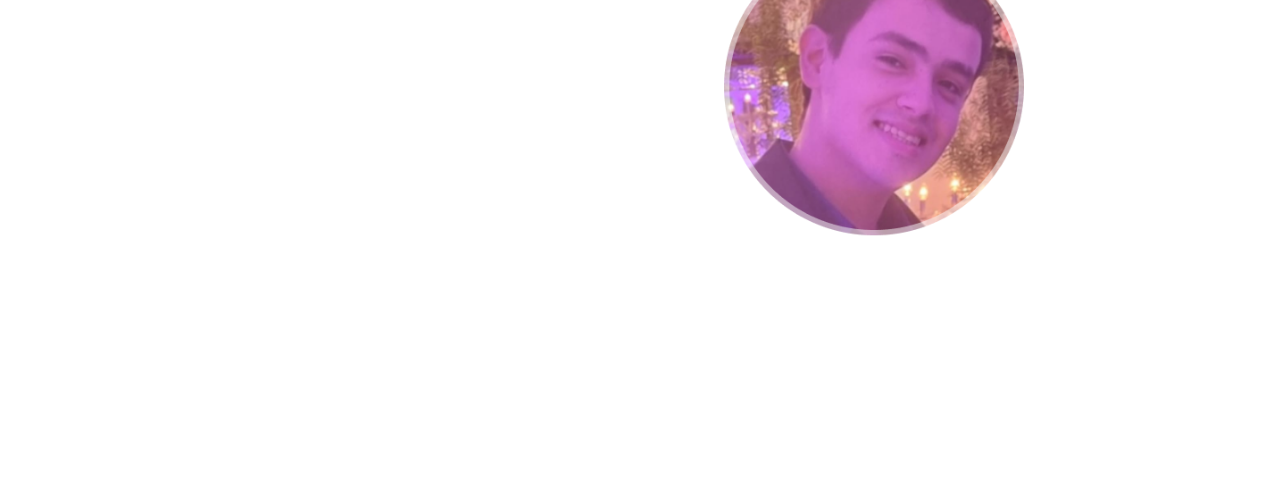
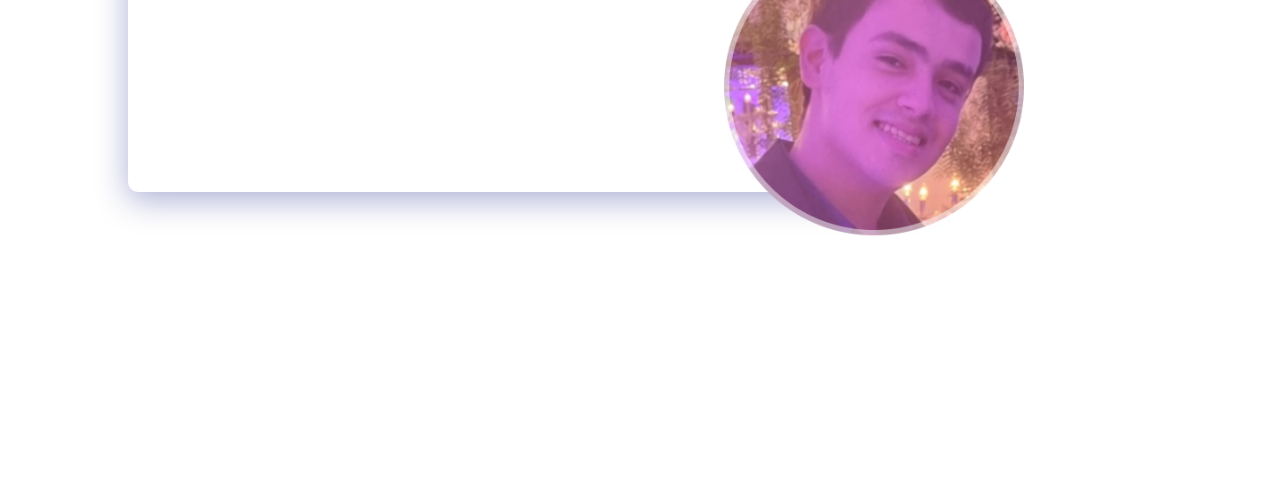
Before and after one commit to LuccaMilanoDev/Portifolio, a plain HTML site: page Portifolio/sobreMim/pageSobre.html in a window 1280 px wide. Shown: the part 312-800 px from the top of the page. Drawn offline with Linux system fonts and the light colour scheme.

Commit message:
more details

```diff
--- a/Portifolio/sobreMim/sobreStyle.css
+++ b/Portifolio/sobreMim/sobreStyle.css
@@ -15,6 +15,12 @@ body {
   display: flex;
   width: 90%;
   max-width: 800px;
+  background: rgba( 38, 30, 30, 0 );
+box-shadow: 0 8px 32px 0 rgba( 31, 38, 135, 0.37 );
+backdrop-filter: blur( 0px );
+-webkit-backdrop-filter: blur( 0px );
+border-radius: 10px;
+border: 1px solid rgba( 255, 255, 255, 0.18 );
   margin: 12% 10%;
   padding: 20px;
   font-size: 27px;
```
